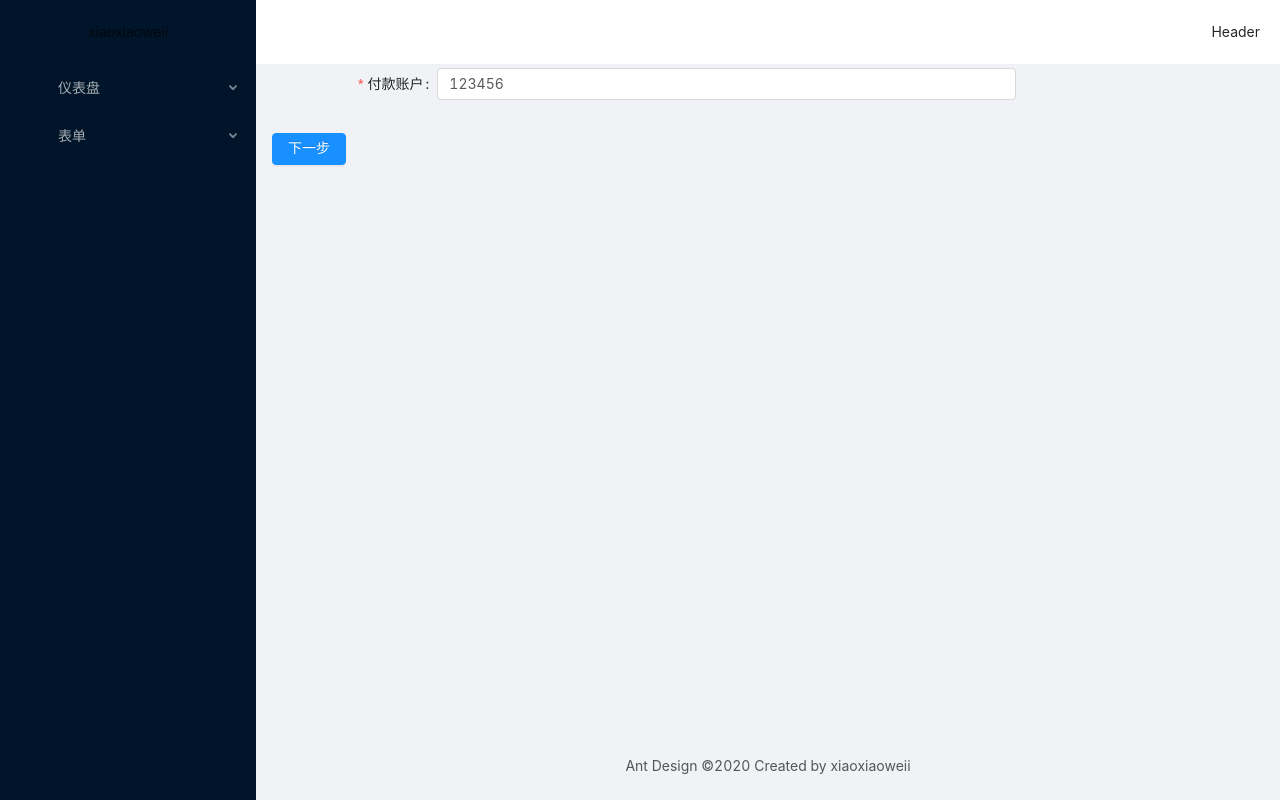
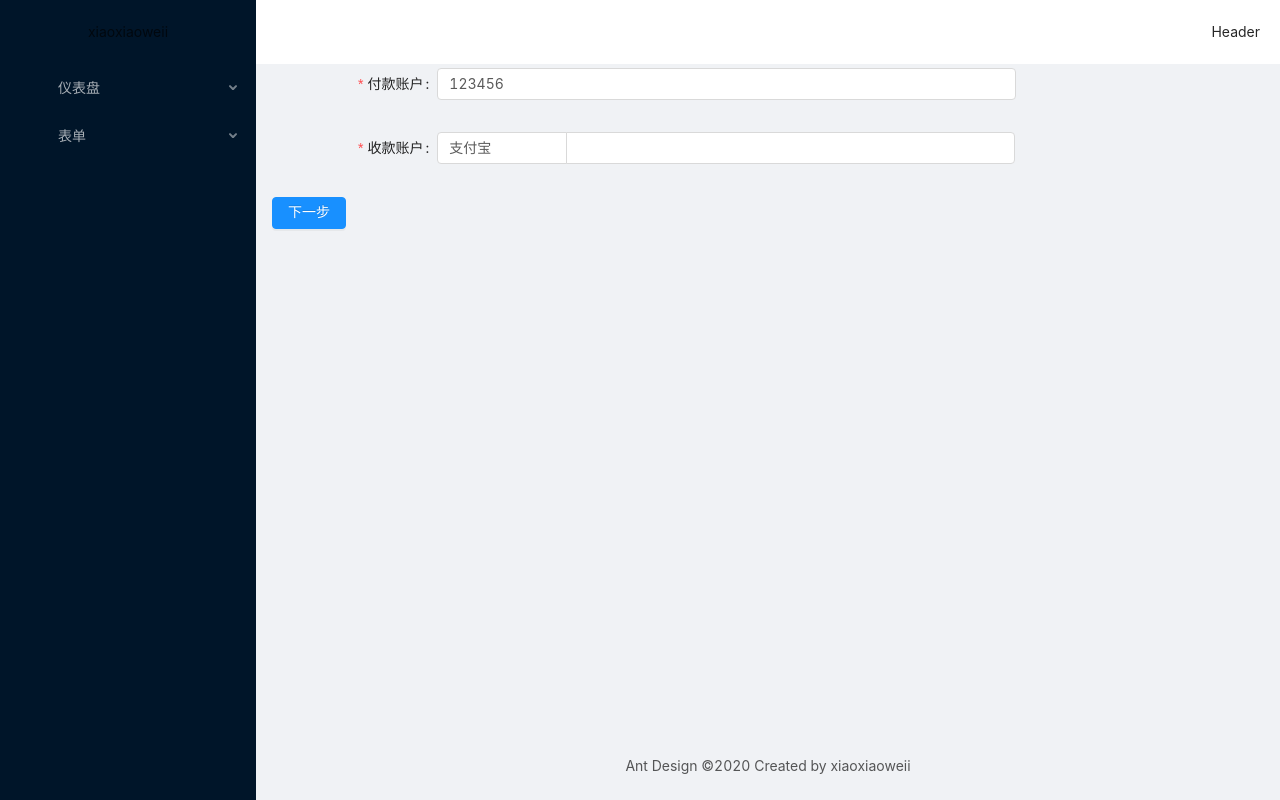
Before and after one commit to xiaoxiaoweii/ant-desigin-pro-vue, a Vue app: page /form/step-form/info in a window 1280 px wide. Built offline with nearby package versions, Linux system fonts and the light colour scheme.

Commit message:
自定义校验表单

```diff
--- /dev/null
+++ b/src/components/ReceiverAccount.vue
@@ -0,0 +1,47 @@
+<template>
+  <!-- 输入框组合 -->
+  <a-input-group compact>
+    <a-select v-model="type" style="width: 130px" @change="handleTypeChange">
+      <a-select-option value="alipay">支付宝</a-select-option>
+      <a-select-option value="bank">银行账户</a-select-option>
+    </a-select>
+    <a-input
+      style="width: calc(100% - 130px)"
+      defaultValue="input content"
+      v-model="number"
+      @change="handleNumberChange"
+    />
+  </a-input-group>
+</template>
+
+<script>
+export default {
+  props: {
+    value: {
+      type: Object
+    }
+  },
+  watch: {
+    value(val) {
+      Object.assign(this, val);
+    }
+  },
+  data() {
+    // 将type number放入value中 如果没有值 赋予空对象
+    const { type, number } = this.value || {};
+    return {
+      type: type || "alipay",
+      number: number || ""
+    };
+  },
+  methods: {
+    // 将值传递出去
+    handleTypeChange(val) {
+      this.$emit("change", { ...this.value, type: val });
+    },
+    handleNumberChange(e) {
+      this.$emit("change", { ...this.value, number: e.target.value });
+    }
+  }
+};
+</script>
--- a/src/main.js
+++ b/src/main.js
@@ -14,7 +14,8 @@
   Radio,
   Menu,
   Form,
-  Input
+  Input,
+  Select
 } from "ant-design-vue"; // 引入ant-design中的button组件
 import Authorized from "../src/components/Authorized.vue";
 import Auth from "../src/directives/auth";
@@ -29,6 +30,7 @@
 Vue.use(Menu); //全局注册Menu组件
 Vue.use(Form); //全局注册Form组件
 Vue.use(Input); //全局注册Input组件
+Vue.use(Select); //全局注册Select组件
 Vue.component("Authority", Authorized); //全局注册用户权限组件
 Vue.use(Auth); // 全局注册权限指令
 
--- a/src/store/modules/form.js
+++ b/src/store/modules/form.js
@@ -3,7 +3,11 @@
 
 const state = {
   step: {
-    payAccount: "123456"
+    payAccount: "123456",
+    receiveAccount: {
+      type: "alipay",
+      number: ""
+    }
   }
 };
 
--- a/src/views/Forms/StepForm/Step1.vue
+++ b/src/views/Forms/StepForm/Step1.vue
@@ -17,6 +17,33 @@
           placeholder="请输入付款账号"
         ></a-input>
       </a-form-item>
+      <a-form-item
+        label="收款账户"
+        :label-col="formItemLayout.labelCol"
+        :wrapper-col="formItemLayout.wrapperCol"
+      >
+        <ReceiverAccount
+          v-decorator="[
+            'receiveAccount',
+            {
+              initialValue: step.receiveAccount,
+              rules: [
+                {
+                  required: true,
+                  message: '请输入收款账号',
+                  validator: (rule, value, callback) => {
+                    if (value && value.number) {
+                      callback();
+                    } else {
+                      callback(false);
+                    }
+                  }
+                }
+              ]
+            }
+          ]"
+        />
+      </a-form-item>
       <a-form-item>
         <a-button type="primary" @click="handleSubmit">下一步</a-button>
       </a-form-item>
@@ -24,7 +51,11 @@
   </div>
 </template>
 <script>
+import ReceiverAccount from "../../../components/ReceiverAccount";
 export default {
+  components: {
+    ReceiverAccount
+  },
   data() {
     this.form = this.$form.createForm(this);
     return {
```
